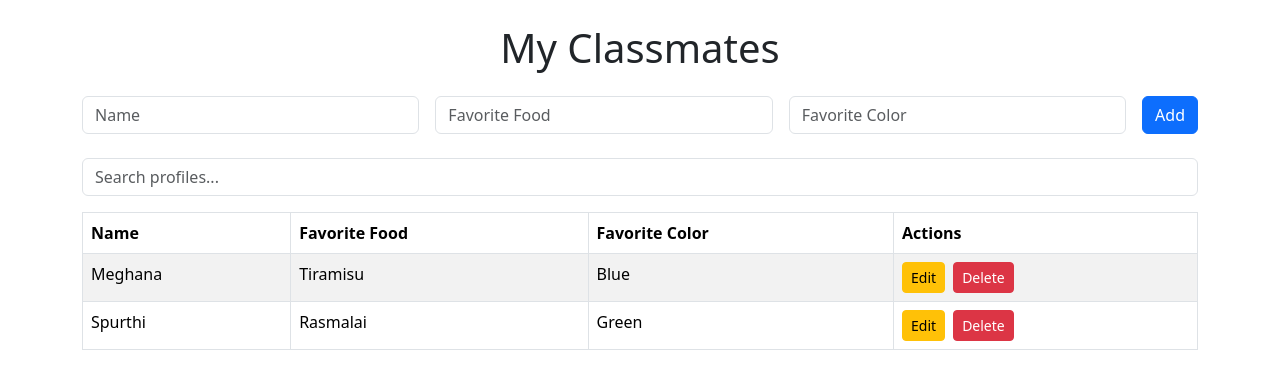
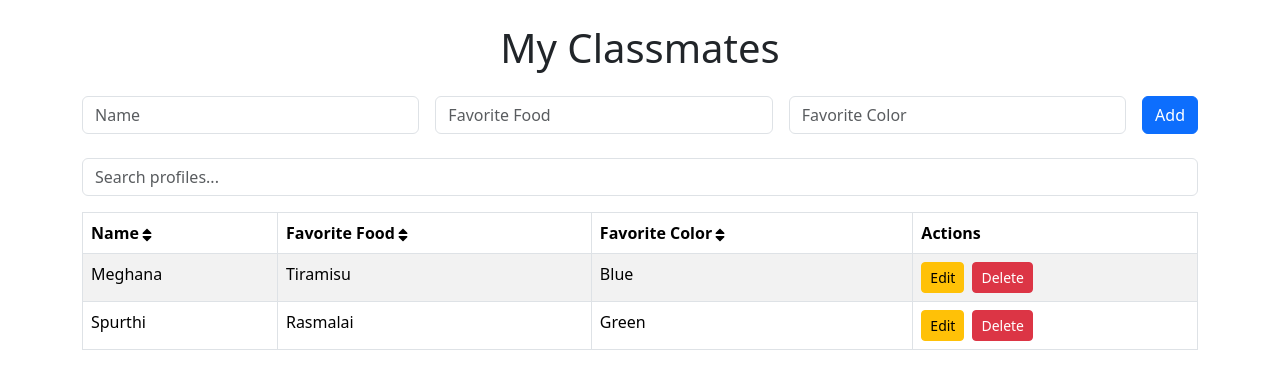
Before and after one commit to MeghanaSpurthiM/StudentConnect, a React (Create React App) app: page / in a window 1280 px wide. Shown: the top 388 px of the page. Built offline with nearby package versions, Linux system fonts and the light colour scheme.

Commit message:
Sort functionality implemented

```diff
--- a/src/App.js
+++ b/src/App.js
@@ -5,6 +5,7 @@ import Stack from 'react-bootstrap/Stack';
 import Button from 'react-bootstrap/Button';
 import Form from 'react-bootstrap/Form';
 import Table from 'react-bootstrap/Table';
+import { FaSort, FaSortUp, FaSortDown } from "react-icons/fa";
 
 function App() {
   const [people, setPeople] = useState([
@@ -16,7 +17,7 @@ function App() {
   const [globalFilter, setGlobalFilter] = useState('');
 
   const columns = [
-    { accessorKey: 'name', header: 'Name' },
+    { accessorKey: 'name', header: "Name" },
     { accessorKey: 'favoriteFood', header: 'Favorite Food' },
     { accessorKey: 'favoriteColor', header: 'Favorite Color' },
     {
@@ -28,6 +29,8 @@ function App() {
           <Button variant="danger" size="sm" onClick={() => handleDelete(row.index)}>Delete</Button>
         </>
       ),
+      // Disable sorting on the actions column
+      enableSorting: false,
     },
   ];
 
@@ -120,9 +123,18 @@ function App() {
           {table.getHeaderGroups().map(headerGroup => (
             <tr key={headerGroup.id}>
               {headerGroup.headers.map(header => (
-                <th key={header.id} onClick={header.column.getToggleSortingHandler()} style={{ cursor: 'pointer' }}>
+                <th key={header.id}
+                    onClick={header.column.getCanSort() ? header.column.getToggleSortingHandler() : undefined}
+                    style={{ cursor: header.column.getCanSort() ? 'pointer' : 'default' }}>
                   {flexRender(header.column.columnDef.header, header.getContext())}
-                  {header.column.getIsSorted() ? (header.column.getIsSorted() === 'asc' ? ' 🔼' : ' 🔽') : ''}
+                  {/* Render sorting icon only if sorting is enabled */}
+                  {header.column.getCanSort() && (
+                    header.column.getIsSorted() ? (
+                      header.column.getIsSorted() === 'asc' ? <FaSortUp /> : <FaSortDown />
+                    ) : (
+                      <FaSort />
+                    )
+                  )}
                 </th>
               ))}
             </tr>
```
